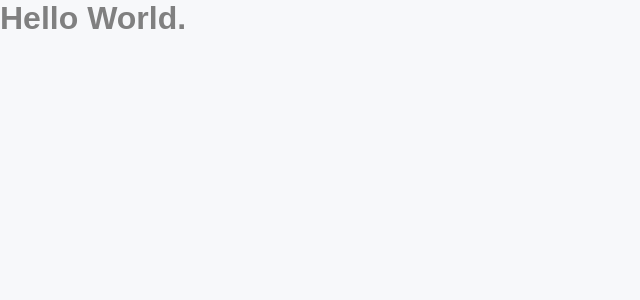
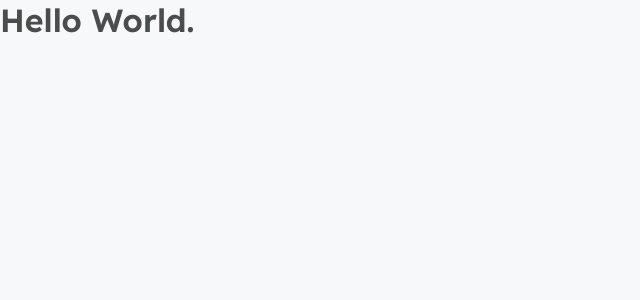
Before and after one commit to aloysiorabello/podcastrnext, a Next.js app: page / in a window 1280 px wide. Shown: the top 300 px of the page, without its empty margins (0-640 px from the left). Built offline with nearby package versions, Linux system fonts and the light colour scheme.

Commit message:
add fonts to global.scss

```diff
--- a/src/styles/global.scss
+++ b/src/styles/global.scss
@@ -41,8 +41,19 @@ body,
 input,
 textarea,
 button {
-  font: 500 1rem sans-serif;
+  font: 500 1rem Inter, sans-serif;
   color: var(--gray-500);
+}
+
+h1,
+h2,
+h3,
+h4,
+h5,
+h6 {
+  font-weight: 600;
+  font-family: Lexend, sans-serif;
+  color: var(--gray-800);
 }
 
 h1 {
```
